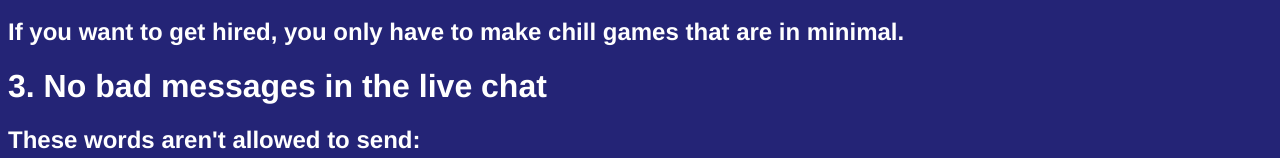
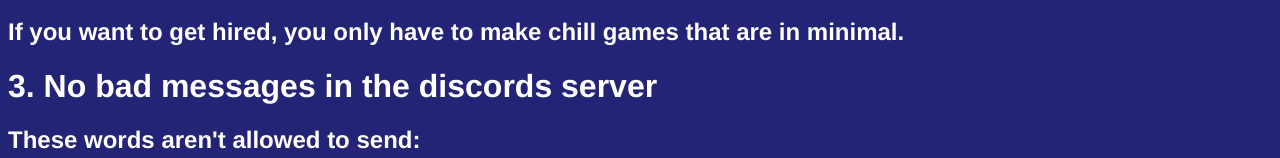
Before and after one commit to SamAviator/New-Ani, a plain HTML site: page rules.html in a window 1280 px wide. Shown: the part 262-420 px from the top of the page. Drawn offline with Linux system fonts and the light colour scheme.

Commit message:
Update rules.html

```diff
--- a/rules.html
+++ b/rules.html
@@ -18,7 +18,7 @@
     <h2>Be chill, be cool.</h1>
     <h1>2. No spicy NSFW games</h1>
     <h2>If you want to get hired, you only have to make chill games that are in minimal.</h2>
-    <h1>3. No bad messages in the live chat</h1>
+    <h1>3. No bad messages in the discords server</h1>
     <h2>These words aren't allowed to send:</h2>
     <h2>Fuck</h2>
     <h2>B!tch</h2>
```
